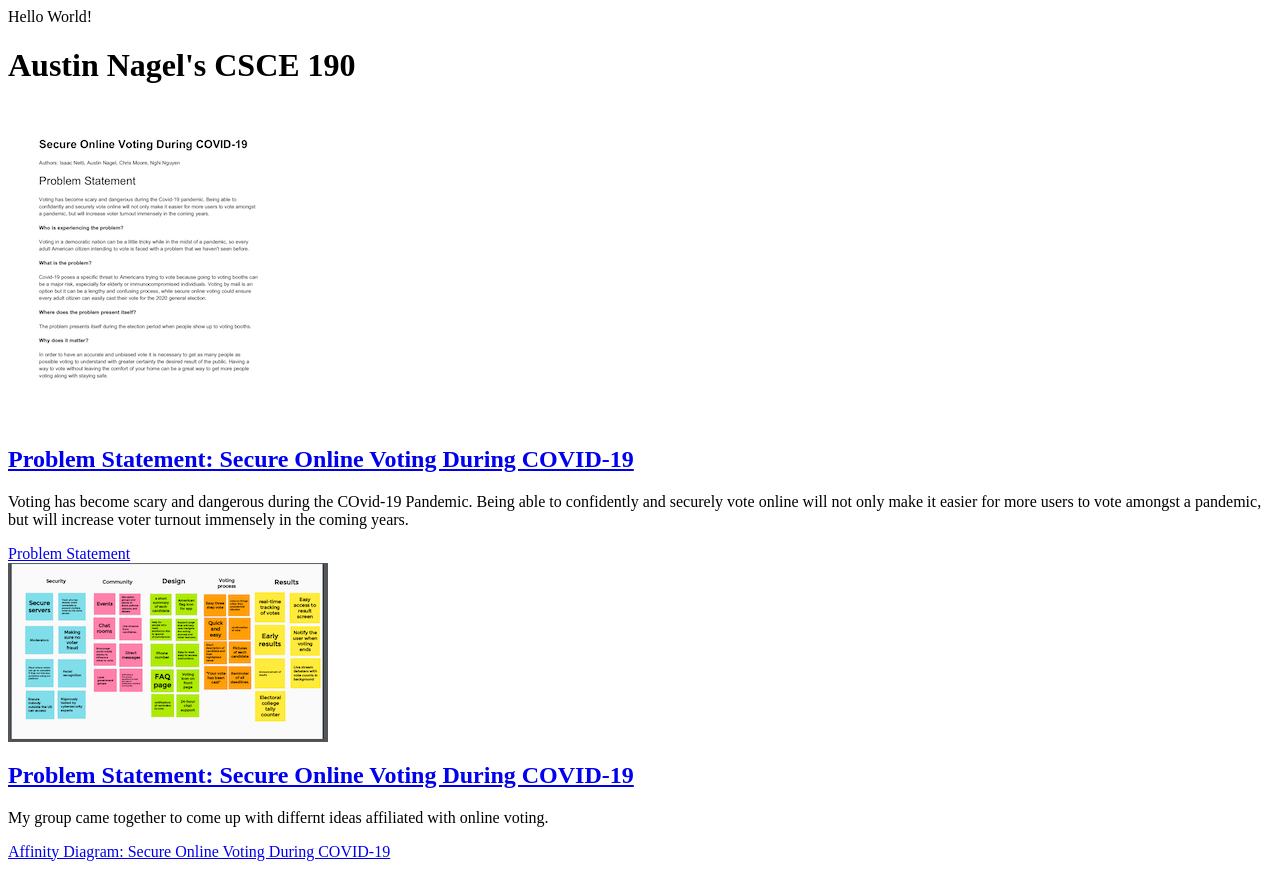
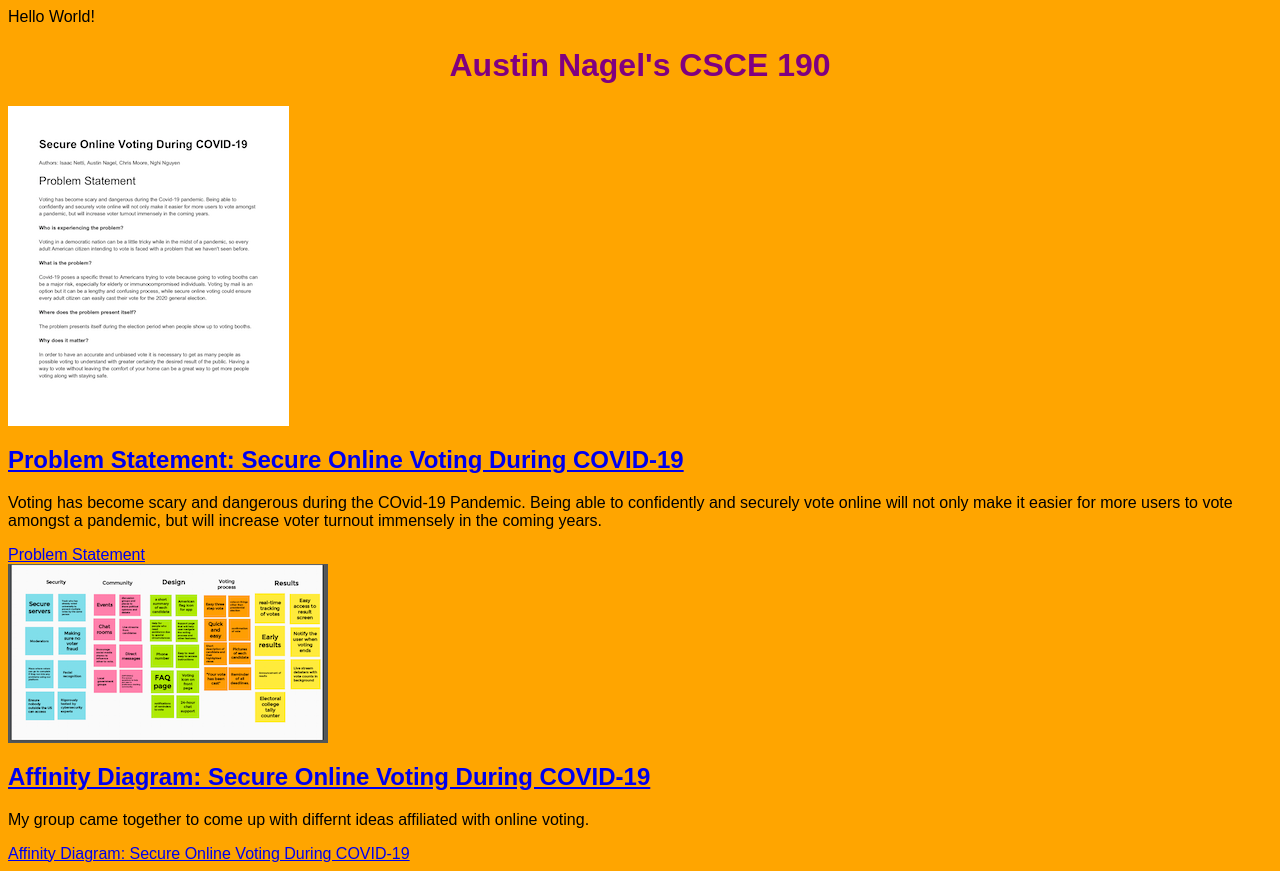
Before and after one commit to austinjnagel/austinjnagel.github.io, a plain HTML site: page index.html in a window 1280 px wide. Drawn offline with Linux system fonts and the light colour scheme.

Commit message:
Add files via upload

```diff
--- a/index.html
+++ b/index.html
@@ -3,6 +3,7 @@ Hello World!
 <html>
     <head>
         <title>CSCE 190: Austin Nagel</title>
+        <link rel="stylesheet" href="styles.css">
     </head>
     <body>
         <h1>Austin Nagel's CSCE 190 </h1>
@@ -23,7 +24,7 @@ Hello World!
         <Section class= "assignment">
             <a href="FIles/Affinity-diagram.pdf"><img src ="images/Affinity-diagram.png"></a>
             <section class="ass-details">
-                <a href="FIles/Affinity-diagram.pdf"><h2>Problem Statement: Secure Online Voting During COVID-19 </h2></a>
+                <a href="FIles/Affinity-diagram.pdf"><h2>Affinity Diagram: Secure Online Voting During COVID-19 </h2></a>
                 <p>
                     My group came together to come up with differnt ideas affiliated with online voting.
                 </p>
--- /dev/null
+++ b/styles.css
@@ -0,0 +1,8 @@
+body {
+    background:orange;
+    font-family: Arial, Helvetica, sans-serif;
+}
+h1 {
+    color:purple;
+    text-align: center;
+}
```
